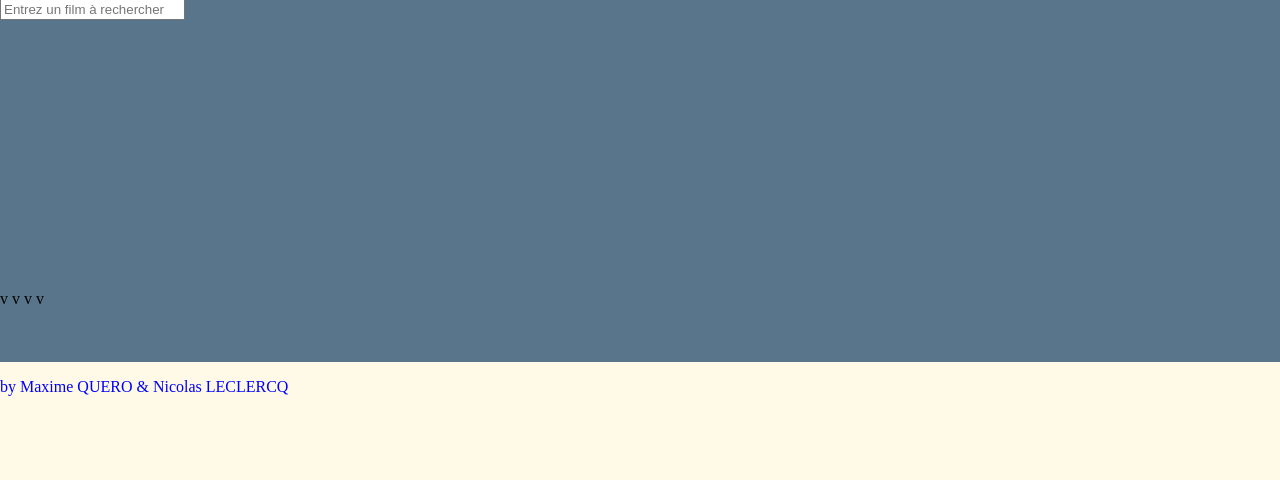
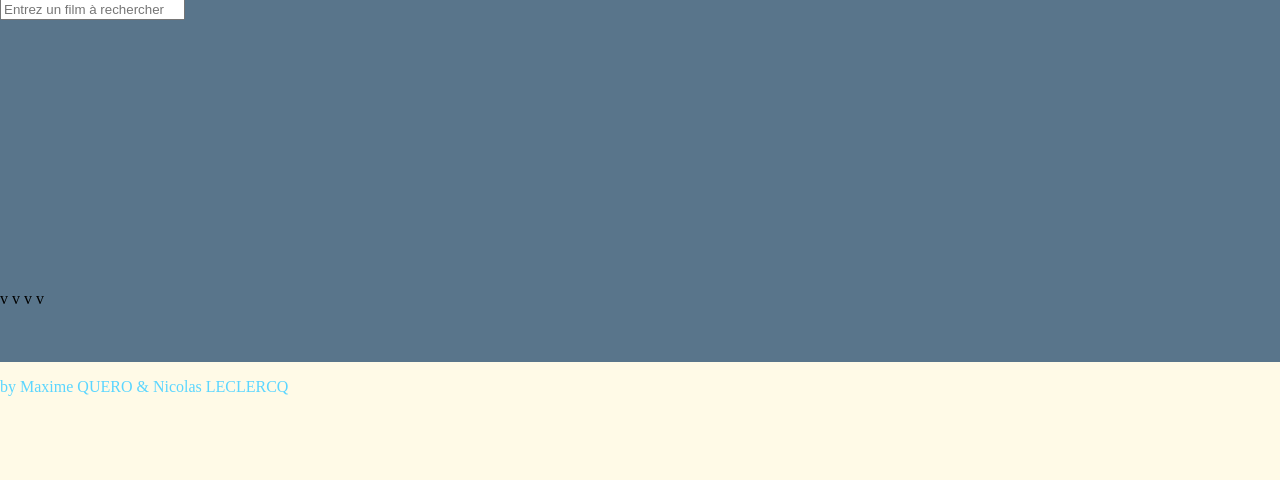
Before and after one commit to MaxQuero/EpsiMovies, a PHP site: page / in a window 1280 px wide. Shown: the part 38-518 px from the top of the page. Run offline with PHP 8.4, Linux system fonts and the light colour scheme.

Commit message:
Base html + css

```diff
--- a/public/css/style.css
+++ b/public/css/style.css
@@ -8,7 +8,7 @@ body{
 }
 
 p{
-    color : blue;
+    color : #5bd6ff;
 }
 
 h1 {
```
